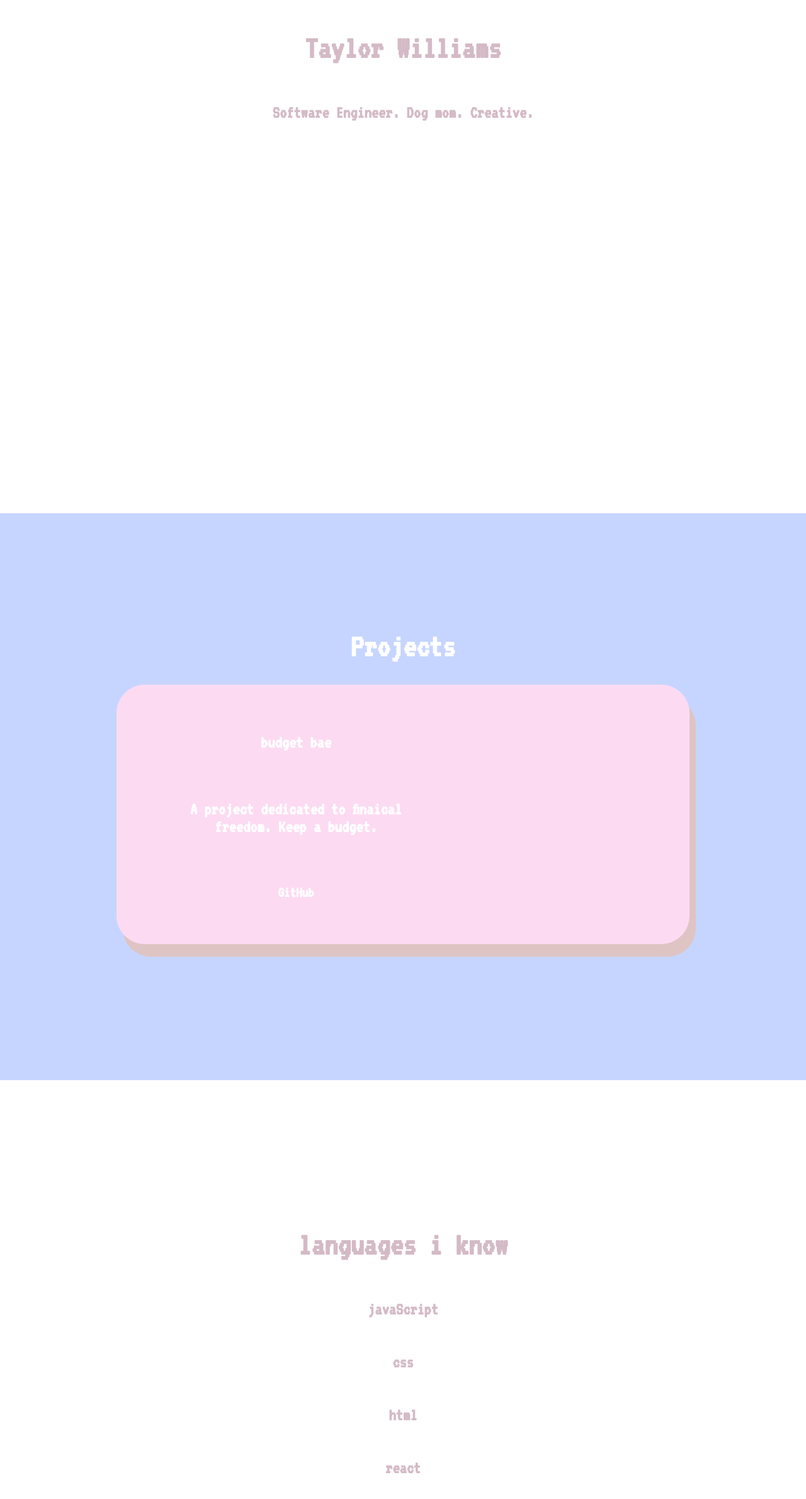
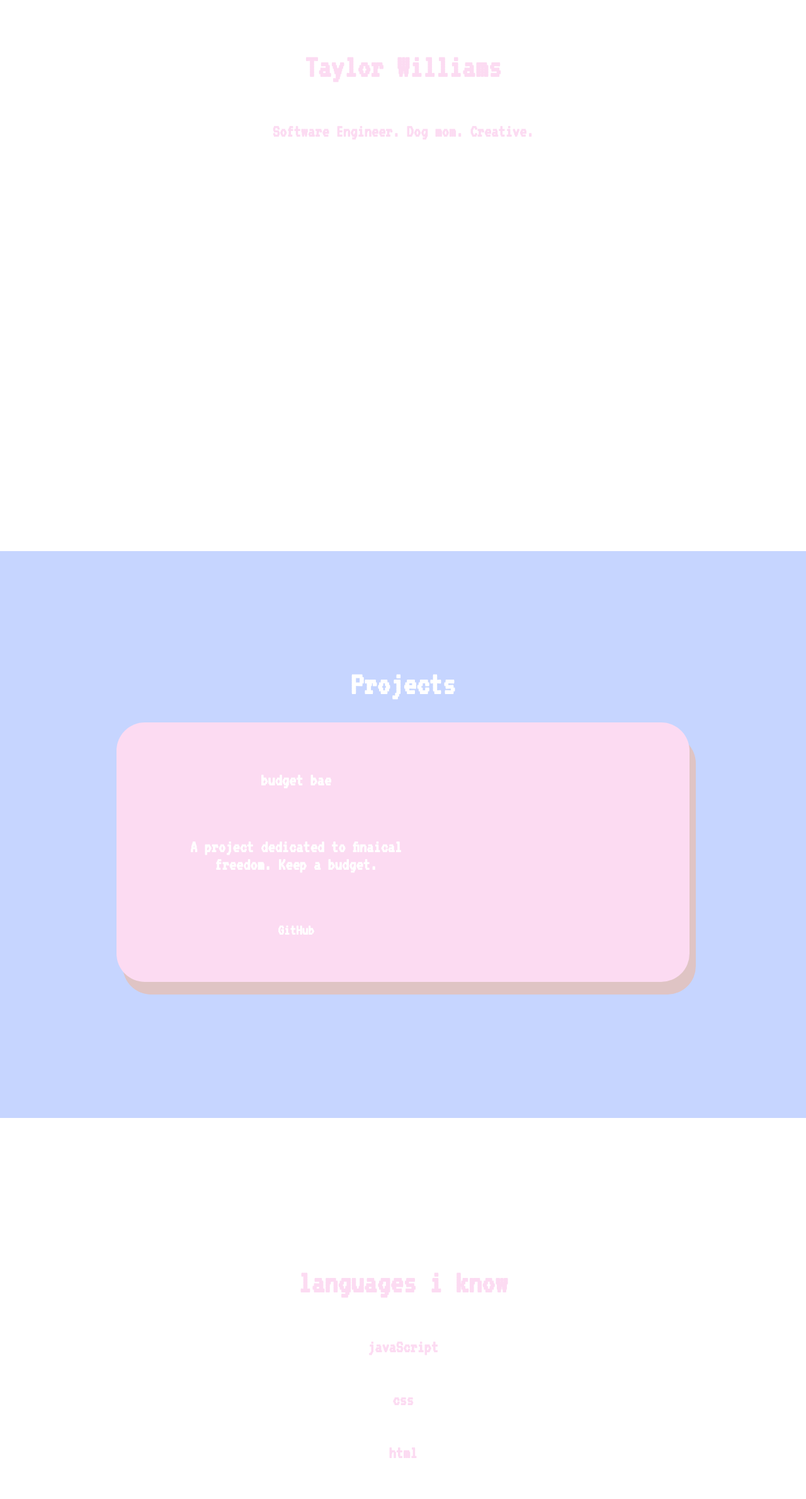
Before and after one commit to TaylorWill94/taylor-will-portfolio-pink, a React (Create React App) app: page / in a window 1280 px wide. Shown: the part 185-2565 px from the top of the page at 63% size. Built offline with nearby package versions, Linux system fonts and the light colour scheme.

Commit message:
Changes colors to the site

```diff
--- a/src/Components/Home/Home.css
+++ b/src/Components/Home/Home.css
@@ -11,11 +11,11 @@
     display: flex;
     flex-direction: column;
     font-family: "VT323", monospace;
-    margin: 50px;
+    margin: 80px;
     padding: 50px;
     height: 75vh;
     text-align: center;
-    color: rgb(234, 101, 181);
+    color: #fcdbf2;
     cursor: pointer;
   }
 
@@ -26,7 +26,7 @@
 
 @media screen and (min-width: 376px) {
   .Home {
-    color: #d4bac6;
+    color: #fcdbf2;
     background-color: white;
   }
 }
--- a/src/Components/Languages/Languages.css
+++ b/src/Components/Languages/Languages.css
@@ -9,7 +9,7 @@
     padding: 50px;
     height: 75vh;
     text-align: center;
-    color: rgb(234, 101, 181);
+    color: #fcdbf2;
     cursor: pointer;
   }
 
@@ -20,7 +20,7 @@
 
 @media screen and (min-width: 376px) {
   .languages {
-    color: #d4bac6;
+    color: #fcdbf2;
   }
 }
 
```
